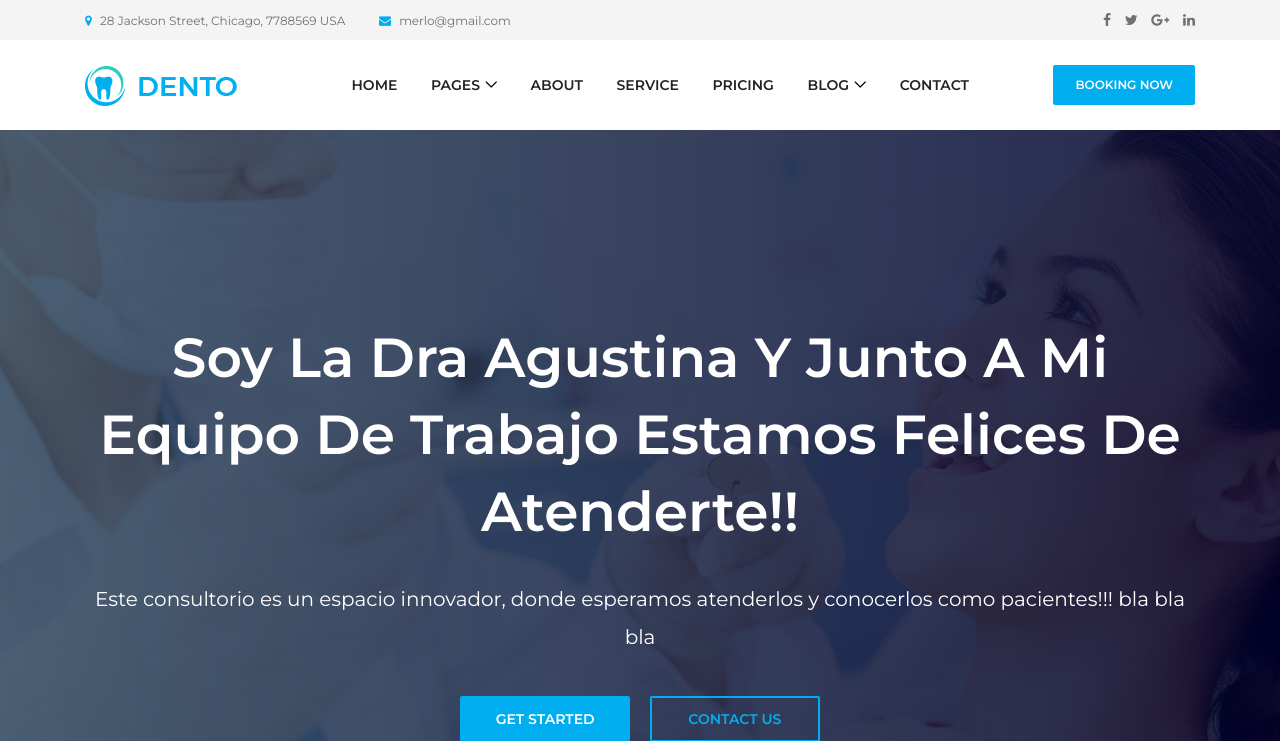
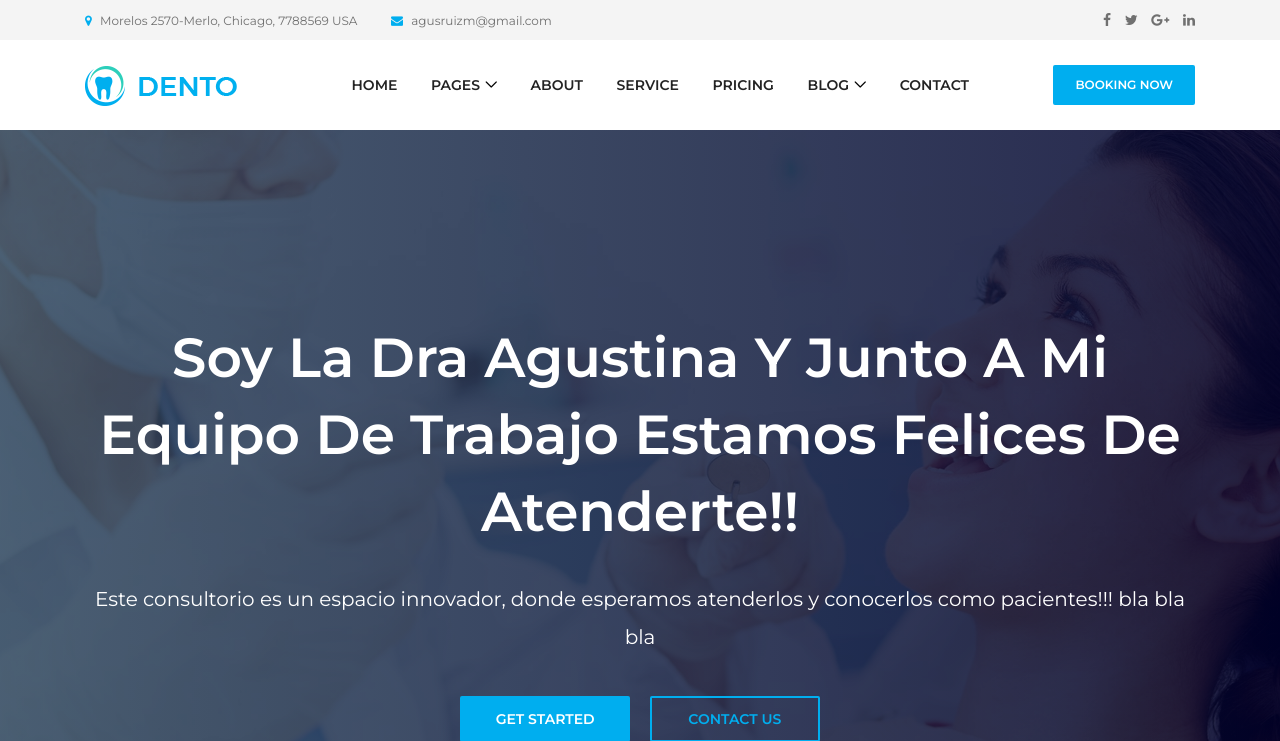
Before and after one commit to afr-ops/drnavarro, a Django app: page / in a window 1280 px wide. Shown: the top 741 px of the page. Run offline with Django 3.2, Linux system fonts and the light colour scheme; some libraries are stand-ins or nearby versions; some web fonts are replaced.

Commit message:
arreglo agusruizm

```diff
--- a/website/templates/home.html
+++ b/website/templates/home.html
@@ -36,8 +36,8 @@
           <!-- Top Content -->
           <div class="col-6 col-md-9 col-lg-8">
             <div class="top-header-content">
-              <a href="#" data-toggle="tooltip" data-placement="bottom" title="Libertad "><i class="fa fa-map-marker"></i> <span>28 Jackson Street, Chicago, 7788569 USA</span></a>
-              <a href="#" data-toggle="tooltip" data-placement="bottom" title="info.dento@gmail.com"><i class="fa fa-envelope"></i> <span>merlo@gmail.com</span></a>
+              <a href="#" data-toggle="tooltip" data-placement="bottom" title="Libertad "><i class="fa fa-map-marker"></i> <span>Morelos 2570-Merlo, Chicago, 7788569 USA</span></a>
+              <a href="#" data-toggle="tooltip" data-placement="bottom" title="info.dento@gmail.com"><i class="fa fa-envelope"></i> <span>agusruizm@gmail.com</span></a>
             </div>
           </div>
           <!-- Top Header Social Info -->
```
